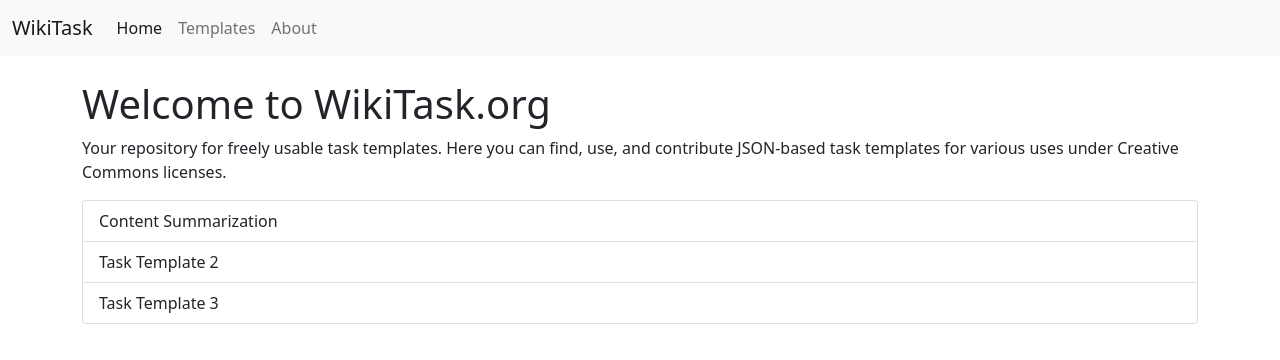
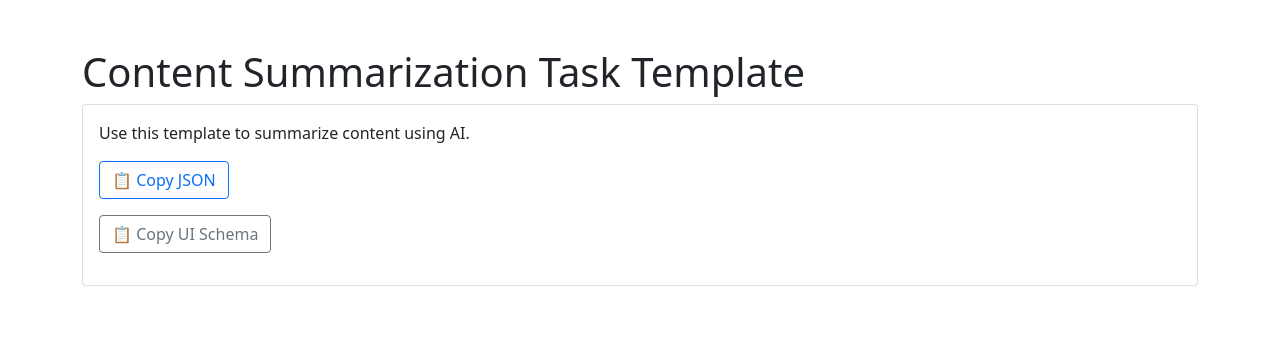
Before and after one commit to askrobots/wikitask, a plain HTML site: page index.html in a window 1280 px wide. Drawn offline with nearby package versions, Linux system fonts and the light colour scheme.

Commit message:
Commit message: "Update index.html for Content Summarization Task Template, including Alpine.js integration and copy functionality for JSON and UI Schema"

```diff
--- a/index.html
+++ b/index.html
@@ -1,5 +1,5 @@
 <!doctype html>
-<html lang="en">
+<html lang="en" x-data>
 <head>
     <!-- Required meta tags -->
     <meta charset="utf-8">
@@ -8,44 +8,52 @@
     <!-- Bootstrap CSS -->
     <link href="https://cdn.jsdelivr.net/npm/bootstrap@5.1.3/dist/css/bootstrap.min.css" rel="stylesheet">
 
-    <title>WikiTask.org</title>
+    <!-- Alpine.js -->
+    <script src="https://cdn.jsdelivr.net/npm/alpinejs" defer></script>
+
+    <title>Content Summarization Task Template</title>
 </head>
 <body>
-    <header>
-        <!-- Navigation Bar -->
-        <nav class="navbar navbar-expand-lg navbar-light bg-light">
-            <div class="container-fluid">
-                <a class="navbar-brand" href="#">WikiTask</a>
-                <button class="navbar-toggler" type="button" data-bs-toggle="collapse" data-bs-target="#navbarNav" aria-controls="navbarNav" aria-expanded="false" aria-label="Toggle navigation">
-                    <span class="navbar-toggler-icon"></span>
-                </button>
-                <div class="collapse navbar-collapse" id="navbarNav">
-                    <ul class="navbar-nav">
-                        <li class="nav-item">
-                            <a class="nav-link active" aria-current="page" href="#">Home</a>
-                        </li>
-                        <li class="nav-item">
-                            <a class="nav-link" href="#">Templates</a>
-                        </li>
-                        <li class="nav-item">
-                            <a class="nav-link" href="#">About</a>
-                        </li>
-                    </ul>
+    <div class="container mt-5">
+        <h1>Content Summarization Task Template</h1>
+        <div class="card mb-3">
+            <div class="card-body">
+                <p>Use this template to summarize content using AI.</p>
+
+                <div x-data="{ json: `{
+  \"title\": \"Content Summarization\",
+  \"type\": \"object\",
+  \"properties\": {
+    \"content\": {
+      \"type\": \"string\",
+      \"title\": \"Content to Summarize\",
+      \"description\": \"Paste the text you want to summarize.\"
+    }
+  },
+  \"required\": [\"content\"]
+}` }">
+                    <button class="btn btn-outline-primary" @click="navigator.clipboard.writeText(json); $dispatch('copied', { message: 'JSON copied!' });">📋 Copy JSON</button>
+                    <pre><code x-text="json"></code></pre>
+                </div>
+
+                <div x-data="{ uiSchema: `{
+  \"content\": {
+    \"ui:widget\": \"textarea\",
+    \"ui:options\": {
+      \"rows\": 10
+    }
+  }
+}` }">
+                    <button class="btn btn-outline-secondary" @click="navigator.clipboard.writeText(uiSchema); $dispatch('copied', { message: 'UI Schema copied!' });">📋 Copy UI Schema</button>
+                    <pre><code x-text="uiSchema"></code></pre>
+                </div>
+
+                <div x-data="{ copiedMessage: '' }" @copied.window="copiedMessage = $event.detail.message, setTimeout(() => copiedMessage = '', 2000)">
+                    <span x-show="copiedMessage" x-text="copiedMessage" class="text-success"></span>
                 </div>
             </div>
-        </nav>
-    </header>
-    <main class="container mt-4">
-        <h1>Welcome to WikiTask.org</h1>
-        <p>Your repository for freely usable task templates. Here you can find, use, and contribute JSON-based task templates for various uses under Creative Commons licenses.</p>
-
-        <!-- Content here -->
-        <div id="templates" class="list-group">
-            <a href="/content-summarization.html" class="list-group-item list-group-item-action">Content Summarization</a>
-            <a href="#" class="list-group-item list-group-item-action">Task Template 2</a>
-            <a href="#" class="list-group-item list-group-item-action">Task Template 3</a>
         </div>
-    </main>
+    </div>
 
     <!-- Bootstrap Bundle with Popper -->
     <script src="https://cdn.jsdelivr.net/npm/bootstrap@5.1.3/dist/js/bootstrap.bundle.min.js"></script>
```
